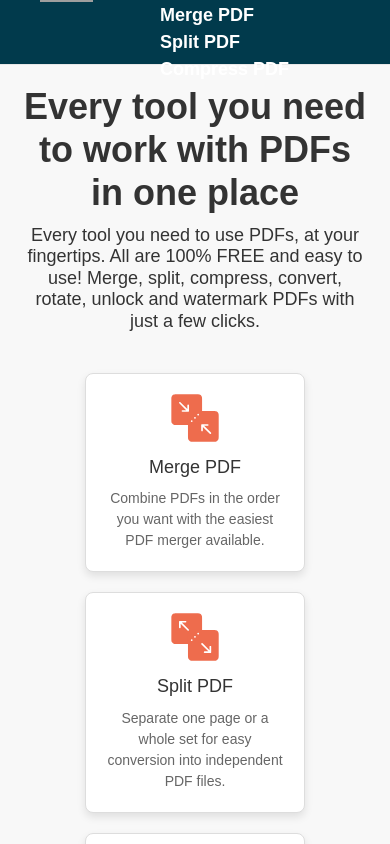
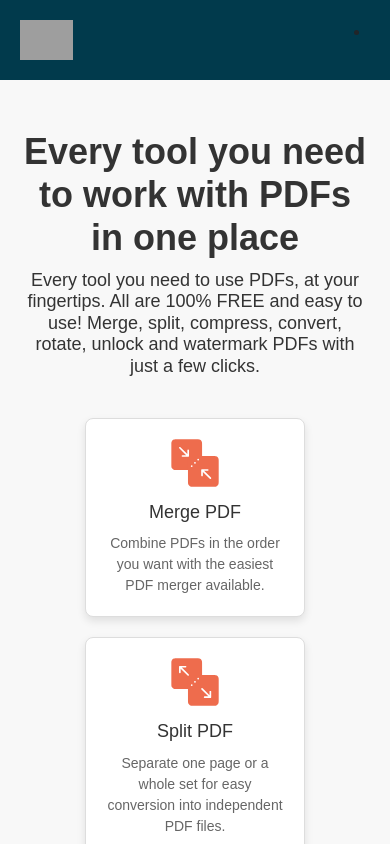
Before and after one commit to ARUNAediri96/magicPdf, a React (Create React App) app in the folder client/: page / in a window 390 px wide. Shown: the top 844 px of the page. Built offline with nearby package versions, Linux system fonts and the light colour scheme; grey boxes are pictures that could not be loaded.

Commit message:
Add some Ui changes to header and home style files

```diff
--- a/client/src/components/Header.css
+++ b/client/src/components/Header.css
@@ -6,7 +6,7 @@
     justify-content: space-between;
     padding: 10px 20px;
     background-color: #013a4c;
-    height: 65px;
+    height: 80px;
     box-shadow: 0 2px 4px rgba(0, 0, 0, 0.1);
 }
 
--- a/client/src/components/Home.css
+++ b/client/src/components/Home.css
@@ -3,231 +3,6 @@ body.lang-en-US.home {
     margin: 0;
     padding: 0;
     background-color: #f8f8f8;
-}
-
-.header {
-    background-color: #fff;
-    border-bottom: 1px solid #e7e7e7;
-    padding: 10px 0;
-}
-
-.header nav {
-    display: flex;
-    justify-content: space-between;
-    align-items: center;
-    padding: 0 20px;
-}
-
-.header .menu {
-    display: flex;
-    align-items: center;
-}
-
-.header .menu ul {
-    list-style: none;
-    margin: 0;
-    padding: 0;
-    display: flex;
-    align-items: center;
-}
-
-.header .menu ul li {
-    position: relative;
-    margin-right: 20px;
-}
-
-.header .menu ul li a {
-    text-decoration: none;
-    color: #333;
-    font-weight: bold;
-}
-
-.header .menu ul li.has-dropdown span {
-    cursor: pointer;
-    color: #333;
-}
-
-.header .menu ul li.has-dropdown .dropdown {
-    display: none;
-    position: absolute;
-    top: 100%;
-    left: 0;
-    background-color: #fff;
-    box-shadow: 0 8px 16px rgba(0, 0, 0, 0.1);
-    z-index: 1000;
-}
-
-.header .menu ul li.has-dropdown:hover .dropdown {
-    display: block;
-}
-
-.header .menu ul li.has-dropdown .dropdown ul {
-    flex-direction: column;
-}
-
-.header .menu ul li.has-dropdown .dropdown ul li {
-    margin: 0;
-}
-
-.header .menu ul li.has-dropdown .dropdown ul li a {
-    padding: 10px 20px;
-    display: block;
-    white-space: nowrap;
-}
-
-.header .menu ul li.has-dropdown .dropdown ul li .nav__title {
-    padding: 10px 20px;
-    font-weight: bold;
-    background-color: #f0f0f0;
-}
-
-.header .menu ul li.has-dropdown--full .dropdown {
-    width: 600px;
-    left: 50%;
-    transform: translateX(-50%);
-}
-
-.header .menu ul.menu__main li.has-dropdown--full .dropdown {
-    width: 100%;
-}
-
-.header .actions {
-    display: flex;
-    align-items: center;
-}
-
-.header .actions .btn {
-    background-color: #ff6363;
-    color: #fff;
-    padding: 5px 10px;
-    border-radius: 3px;
-    font-weight: bold;
-}
-
-.header .actions .tooltip {
-    position: relative;
-    cursor: pointer;
-}
-
-.header .actions .tooltip::after {
-    content: attr(title);
-    position: absolute;
-    top: 100%;
-    left: 50%;
-    transform: translateX(-50%);
-    background-color: #333;
-    color: #fff;
-    padding: 5px 10px;
-    border-radius: 3px;
-    white-space: nowrap;
-    display: none;
-}
-
-.header .actions .tooltip:hover::after {
-    display: block;
-}
-
-.header .actions .ico {
-    font-size: 20px;
-}
-
-.header .actions ul {
-    list-style: none;
-    margin: 0;
-    padding: 0;
-    display: flex;
-    align-items: center;
-}
-
-.header .actions ul li {
-    position: relative;
-    margin-left: 10px;
-}
-
-.header .actions ul li .dropdown {
-    display: none;
-    position: absolute;
-    top: 100%;
-    right: 0;
-    background-color: #fff;
-    box-shadow: 0 8px 16px rgba(0, 0, 0, 0.1);
-    z-index: 1000;
-}
-
-.header .actions ul li:hover .dropdown {
-    display: block;
-}
-
-.header .actions ul li .dropdown ul {
-    flex-direction: column;
-}
-
-.header .actions ul li .dropdown ul li {
-    margin: 0;
-}
-
-.header .actions ul li .dropdown ul li a {
-    padding: 10px 20px;
-    display: block;
-    white-space: nowrap;
-}
-
-.header .actions ul li .divider {
-    height: 1px;
-    background-color: #e7e7e7;
-    margin: 10px 0;
-}
-
-@media (max-width: 768px) {
-    .header nav {
-        flex-direction: column;
-        align-items: flex-start;
-    }
-
-    .header .menu {
-        flex-direction: column;
-        align-items: flex-start;
-    }
-
-    .header .menu ul {
-        flex-direction: column;
-        width: 100%;
-    }
-
-    .header .menu ul li {
-        width: 100%;
-        margin: 0;
-    }
-
-    .header .menu ul li a {
-        padding: 10px 20px;
-    }
-
-    .header .menu ul li.has-dropdown .dropdown {
-        position: static;
-        width: 100%;
-        box-shadow: none;
-    }
-
-    .header .actions {
-        flex-direction: column;
-        align-items: flex-start;
-        width: 100%;
-    }
-
-    .header .actions a {
-        margin: 10px 0;
-    }
-
-    .header .actions ul {
-        flex-direction: column;
-        width: 100%;
-    }
-
-    .header .actions ul li {
-        width: 100%;
-        margin: 0;
-    }
 }
 
 /* General styles */
@@ -240,7 +15,7 @@ body {
 
 .main {
     position: relative;
-    padding: 20px;
+    padding: 50px 20px;
 }
 
 .pattern-bg {
@@ -384,7 +159,7 @@ body {
     color: #666;
 }
 
-.text-center {
+.block__header-text-center {
     text-align: center;
 }
 
@@ -392,26 +167,26 @@ body {
     margin-top: 20px;
 }
 
-.row {
+.separator-row {
     display: flex;
     flex-wrap: wrap;
     margin: -10px;
 }
 
-.col-md-4, .col-lg-7, .col-lg-5, .col-md-12, .col-md-8, .col-sm-8 {
+.separator-row-col-md-4, .block__container-col-lg-7, .footer-main-col-lg-5, .block__container-col-md-12, .footer-main-col-md-8, .footer-main-col-sm-8 {
     padding: 10px;
     box-sizing: border-box;
 }
 
-.justify-content-center {
+.block__container-justify-content-center {
     justify-content: center;
 }
 
-.align-items-center {
+.block__container-align-items-center {
     align-items: center;
 }
 
-.d-lg-flex {
+.block__container-d-lg-flex {
     display: flex;
 }
 
@@ -452,7 +227,7 @@ body {
     margin-bottom: 20px;
 }
 
-.btn {
+.btn-user-premium {
     display: inline-block;
     padding: 10px 20px;
     font-size: 16px;
@@ -472,26 +247,26 @@ body {
     background-color: #e55b50;
 }
 
-.mt-md-5, .mt-sm-5 {
+.footer-main-mt-md-5, .footer-main-mt-sm-5 {
     margin-top: 3rem;
 }
 
-.d-flex {
+.footer-main-d-flex {
     display: flex;
 }
 
-.justify-content-lg-end {
+.footer-main-justify-content-lg-end {
     justify-content: flex-end;
 }
 
 /* Media Queries */
 @media (max-width: 768px) {
-    .row {
+    .separator-row {
         flex-direction: column;
         align-items: center;
     }
 
-    .col-md-4, .col-lg-7, .col-lg-5, .col-md-12, .col-md-8, .col-sm-8 {
+    .separator-row-col-md-4, .block__container-col-lg-7, .footer-main-col-lg-5, .block__container-col-md-12, .footer-main-col-md-8, .footer-main-col-sm-8 {
         width: 100%;
     }
 }
@@ -511,24 +286,24 @@ body {
     border-top: 1px solid #e1e1e1;
 }
 
-.footer-main .container {
+.footer-main .footer-main-container {
     max-width: 1200px;
     margin: 0 auto;
 }
 
-.d-flex {
+.footer-main-d-flex {
     display: flex;
 }
 
-.justify-content-between {
+.footer-main-justify-content-between {
     justify-content: space-between;
 }
 
-.flex-wrap {
+.footer-main-flex-wrap {
     flex-wrap: wrap;
 }
 
-.col-md-3, .col-sm-6, .col-xs-12, .col-md-4, .col-md-8 {
+.footer-main-col-md-3, .footer-main-col-sm-6, .footer-main-col-xs-12, .separator-row-col-md-4, .footer-main-col-md-8 {
     padding: 10px;
     box-sizing: border-box;
     margin-top: 0 !important;
@@ -709,7 +484,7 @@ body {
 
 /* Media Queries */
 @media (max-width: 768px) {
-    .d-flex {
+    .footer-main-d-flex {
         flex-direction: column;
     }
 
```
Also changed, not shown: client/src/components/Home.js (+19 -19 lines).
